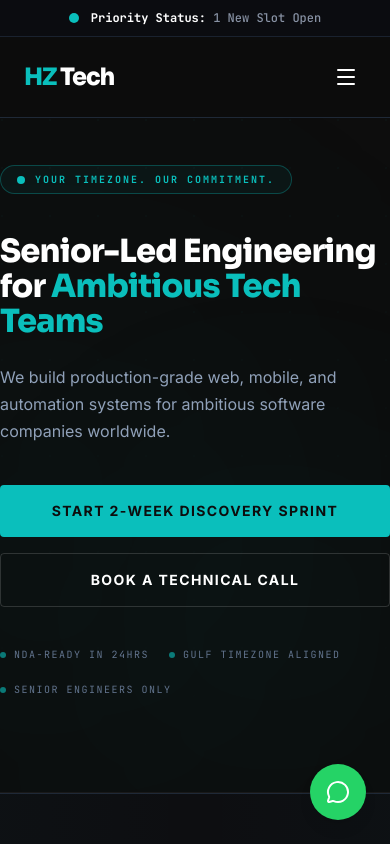
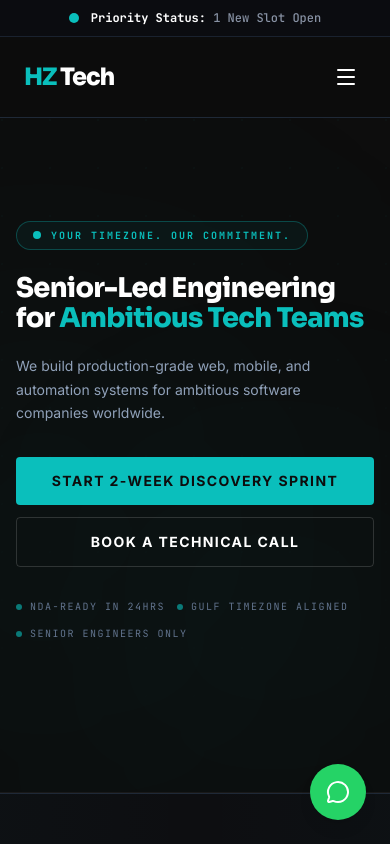
Before and after one commit to Hizbullah3698/hztech, a Next.js app: page / in a window 390 px wide. Shown: the top 844 px of the page. Built offline with nearby package versions, Linux system fonts and the light colour scheme.

Commit message:
fix: hero mobile padding and heading size

```diff
--- a/src/components/sections/Hero.tsx
+++ b/src/components/sections/Hero.tsx
@@ -31,11 +31,11 @@ export function Hero() {
       <div className="absolute top-1/4 right-1/4 w-[500px] h-[500px] bg-hz-teal/[0.04] rounded-full blur-[150px] pointer-events-none" />
       <div className="absolute bottom-0 left-1/4 w-[350px] h-[350px] bg-hz-teal/[0.03] rounded-full blur-[120px] pointer-events-none" />
 
-      <div className="relative z-10 max-w-7xl mx-auto w-full grid lg:grid-cols-2 gap-16 lg:gap-20 items-center py-10">
+      <div className="relative z-10 max-w-7xl mx-auto w-full px-4 sm:px-6 grid lg:grid-cols-2 gap-10 lg:gap-20 items-center py-6 sm:py-10">
         {/* Left: Copy */}
         <div>
           <MotionSection variant={blurIn} delay={0.1}>
-            <div className="inline-flex items-center gap-2.5 px-4 py-1.5 border border-hz-teal/30 rounded-full bg-hz-teal/5 mb-10">
+            <div className="inline-flex items-center gap-2.5 px-4 py-1.5 border border-hz-teal/30 rounded-full bg-hz-teal/5 mb-6 sm:mb-10">
               <span className="relative flex h-2 w-2">
                 <span className="animate-ping absolute inline-flex h-full w-full rounded-full bg-hz-teal opacity-75" />
                 <span className="relative inline-flex rounded-full h-2 w-2 bg-hz-teal" />
@@ -47,24 +47,24 @@ export function Hero() {
           </MotionSection>
 
           <MotionSection delay={0.2}>
-            <h1 className="font-sora text-[2rem] md:text-[2.5rem] lg:text-[3rem] font-extrabold leading-[1.1] mb-6 tracking-tight text-hz-text">
+            <h1 className="font-sora text-[1.7rem] sm:text-[2rem] md:text-[2.5rem] lg:text-[3rem] font-extrabold leading-[1.1] mb-5 tracking-tight text-hz-text">
               Senior-Led Engineering for{" "}
               <span className="text-hz-teal">Ambitious Tech Teams</span>
             </h1>
           </MotionSection>
 
           <MotionSection delay={0.35}>
-            <p className="text-base text-slate-400 mb-10 max-w-lg leading-[1.7]">
+            <p className="text-sm sm:text-base text-slate-400 mb-8 max-w-lg leading-[1.7]">
               We build production-grade web, mobile, and automation systems for
               ambitious software companies worldwide.
             </p>
           </MotionSection>
 
           <MotionSection delay={0.5}>
-            <div className="flex flex-col sm:flex-row gap-4 mb-10">
+            <div className="flex flex-col sm:flex-row gap-3 sm:gap-4 mb-8">
               <Link
                 href="/pilot"
-                className="group relative bg-hz-teal text-hz-primary px-8 py-4 rounded-sm font-bold transition-all active:scale-[0.98] overflow-hidden text-sm uppercase tracking-widest text-center"
+                className="group relative bg-hz-teal text-hz-primary px-6 sm:px-8 py-3.5 sm:py-4 rounded-sm font-bold transition-all active:scale-[0.98] overflow-hidden text-sm uppercase tracking-widest text-center"
               >
                 <span className="relative z-10">Start 2-Week Discovery Sprint</span>
                 <div className="absolute inset-0 bg-gradient-to-r from-transparent via-white/20 to-transparent -translate-x-full group-hover:translate-x-full transition-transform duration-700" />
@@ -73,7 +73,7 @@ export function Hero() {
                 href="https://calendly.com/hizbullah3698/30min"
                 target="_blank"
                 rel="noopener noreferrer"
-                className="bg-transparent border border-white/15 text-hz-text hover:border-hz-teal/50 hover:bg-hz-teal/5 px-8 py-4 rounded-sm font-bold transition-all duration-300 text-sm uppercase tracking-widest text-center"
+                className="bg-transparent border border-white/15 text-hz-text hover:border-hz-teal/50 hover:bg-hz-teal/5 px-6 sm:px-8 py-3.5 sm:py-4 rounded-sm font-bold transition-all duration-300 text-sm uppercase tracking-widest text-center"
               >
                 Book a Technical Call
               </a>
@@ -81,7 +81,7 @@ export function Hero() {
           </MotionSection>
 
           <MotionSection variant={fadeIn} delay={0.65}>
-            <div className="flex flex-wrap gap-5 font-mono text-[10px] text-slate-500 uppercase tracking-[0.15em]">
+            <div className="flex flex-wrap gap-3 sm:gap-5 font-mono text-[10px] text-slate-500 uppercase tracking-[0.15em]">
               {["NDA-Ready in 24hrs", "Gulf Timezone Aligned", "Senior Engineers Only"].map(
                 (item, i) => (
                   <span key={i} className="flex items-center gap-2">
```
